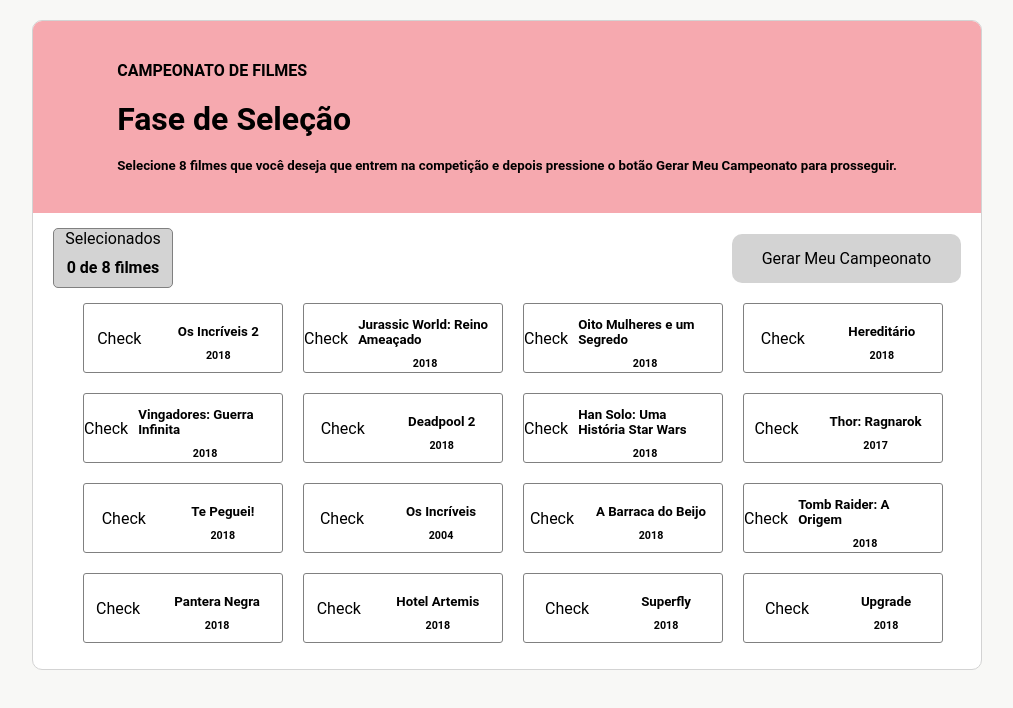
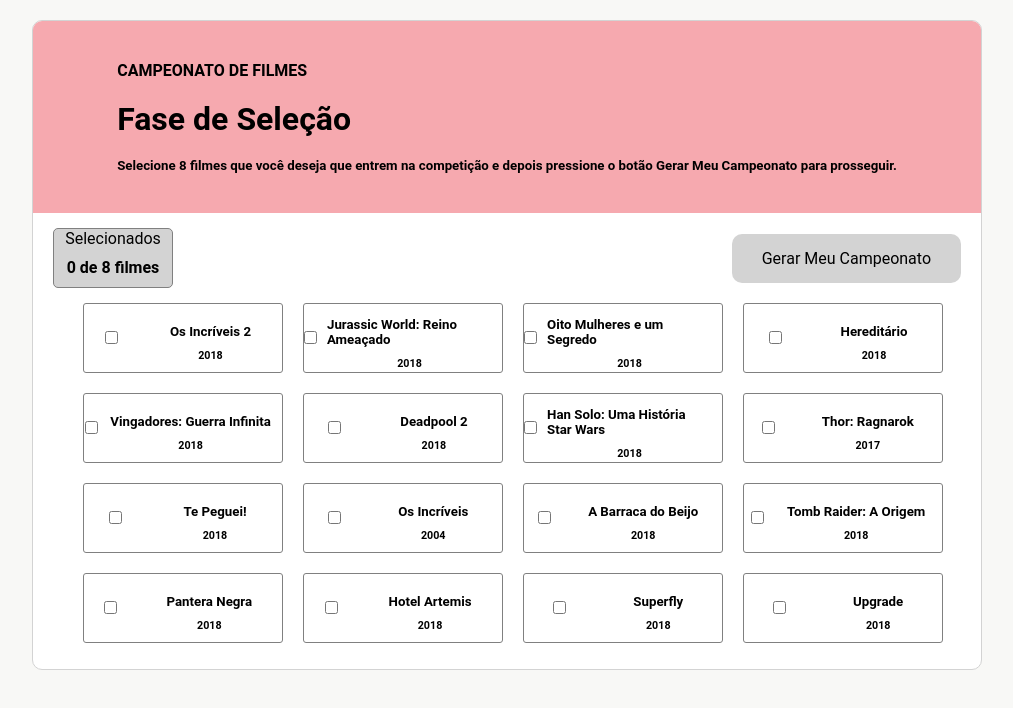
Before and after one commit to amontanher/CopaFilmes, a React (Create React App) app in the folder frontend/: page / in a window 1280 px wide. Shown: the top 708 px of the page, without its empty margins (143-1156 px from the left). Built offline with nearby package versions, Linux system fonts and the light colour scheme.

Commit message:
handle checkbox

```diff
--- a/frontend/src/components/Card.js
+++ b/frontend/src/components/Card.js
@@ -1,12 +1,16 @@
 import React from 'react';
 import '../styles/Card.css';
 
-export default function Card({ title, year }) {
+export default function Card({ title, year, handleFunction, isChecked }) {
     return (
         <>
             <div className="container-card">
                 <div className="container-check">
-                    <p>Check</p>
+                    <input
+                        type="checkbox"
+                        checked={isChecked}
+                        onChange={handleFunction}
+                    />
                 </div>
                 <div className="container-detail">
                     <h5>{title}</h5>
--- a/frontend/src/pages/Home/index.js
+++ b/frontend/src/pages/Home/index.js
@@ -13,6 +13,13 @@
 
     const handleGenerateChampionship = () => {
         console.log("chama a API!");
+    }
+
+    //https://codesandbox.io/s/react-hooks-usestate-xzvq5?file=/src/index.js:583-593
+
+    const handleCheckboxChange = (event) => {
+        setSelectedMovies({ ...selectedMovies, [event.target.name]: event.target.checked });
+        console.log("cliquei cehkbox");
     }
 
     useEffect(() => {
@@ -35,7 +42,7 @@
             </div>
             <div className="container-list">
                 {movies.map(item => (
-                    <Card key={item.id} title={item.titulo} year={item.ano} />
+                    <Card key={item.id} title={item.titulo} year={item.ano} handleFunction={handleCheckboxChange} />
                 ))}
             </div>
         </div>
```
